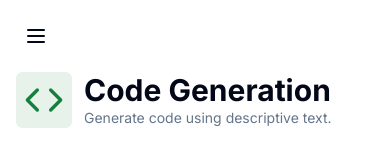
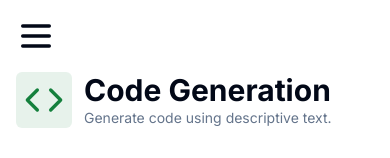
Before and after one commit to vahagnhov/saas-ai-nextjs-prisma, a Next.js app: page /code in a window 390 px wide. Shown: the top 158 px of the page. Built offline with nearby package versions, Linux system fonts and the light colour scheme; no server answers.

Commit message:
Bug fix for Button on mobile

```diff
--- a/components/mobile-sidebar.tsx
+++ b/components/mobile-sidebar.tsx
@@ -27,7 +27,7 @@ export const MobileSidebar = ({
     return (
         <Sheet>
             <SheetTrigger>
-                <Button variant="ghost" size="icon" className="md:hidden">
+                <Button variant="ghost" size="icon" className="md:hidden" asChild>
                     <Menu/>
                 </Button>
             </SheetTrigger>
```
